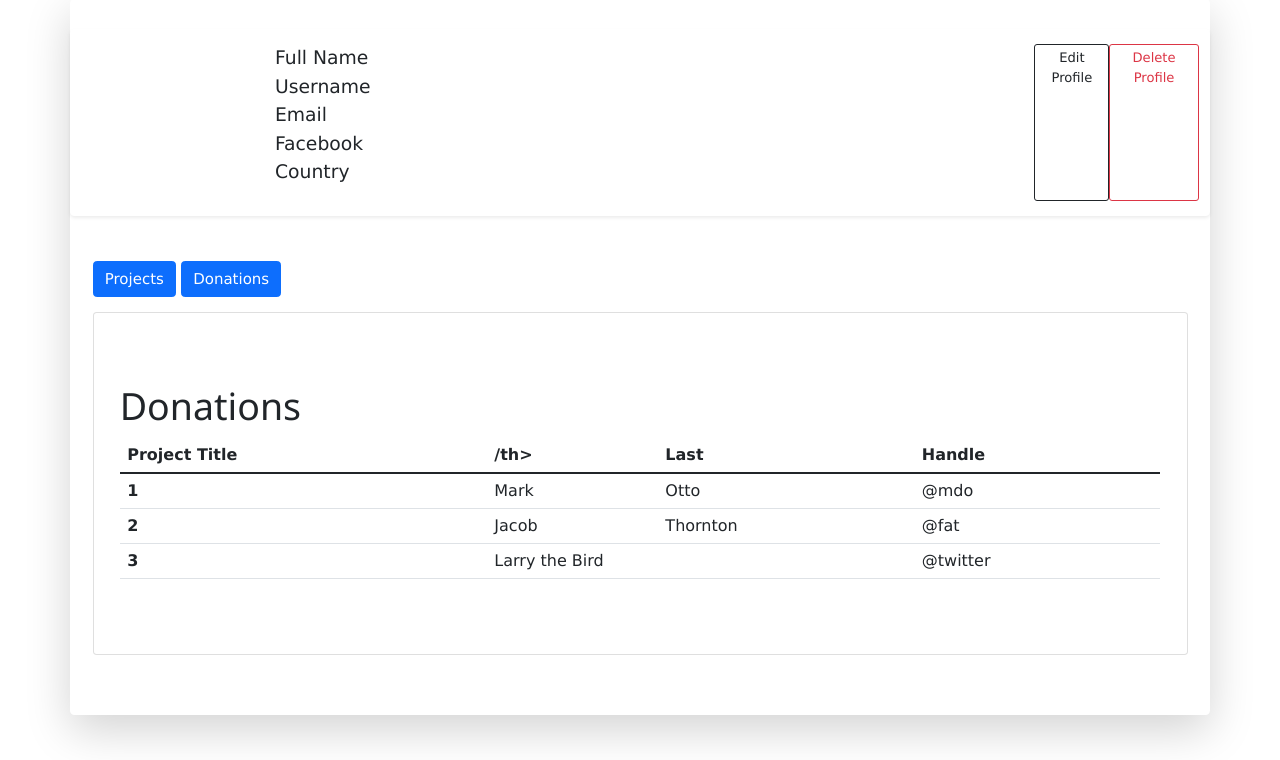
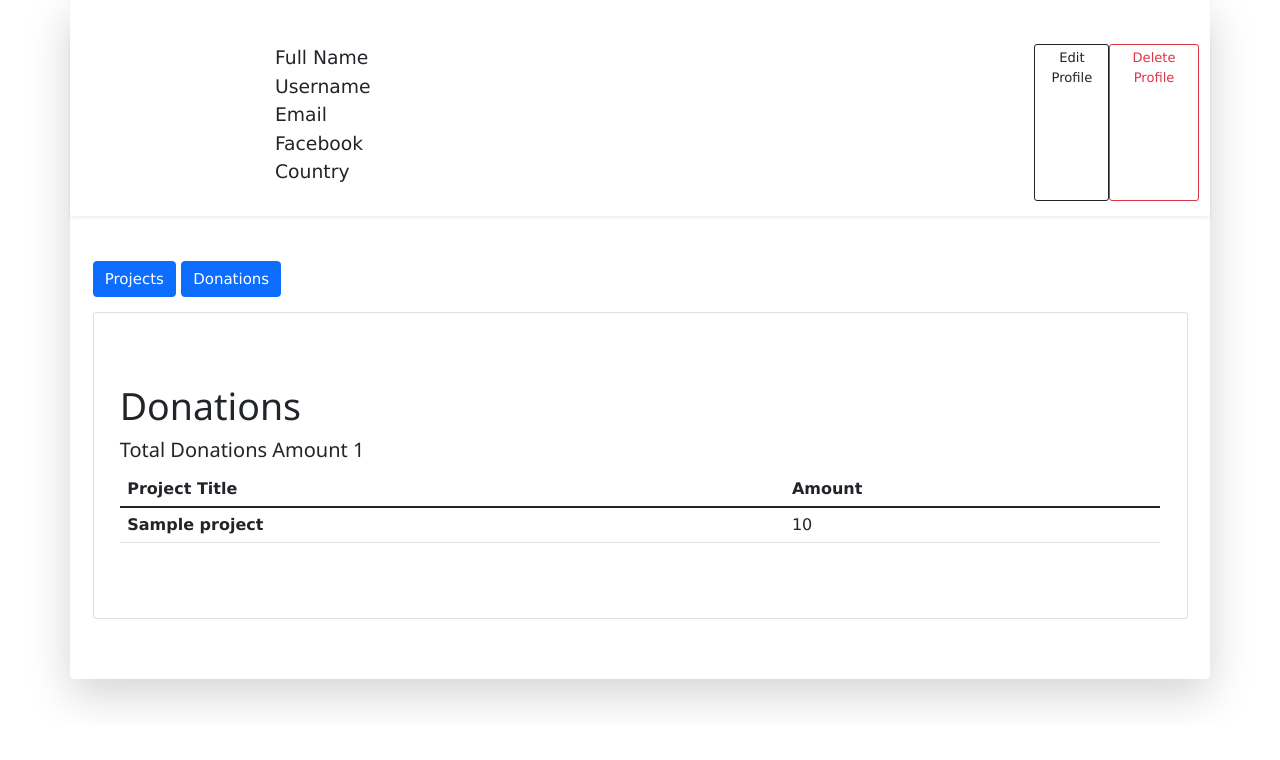
Before and after one commit to ayazeid/Crowd-Funding-App-Django, a Django app: template crowdfund/users/templates/users/user_profile.html in a window 1280 px wide, after a click on "Donations". Shown: the part 99-859 px from the top of the page. After the commit the page ends 806 px from the top, so only its background shows below. Run offline with Django 3.2, Linux system fonts and the light colour scheme; the template is opened without the code that fills it: most values are stand-ins (such as "Sample title", 1, 10 or a date in 2020); some libraries are stand-ins or nearby versions.

Commit message:
Add user donation in profile

```diff
--- a/crowdfund/crowdfund/settings.py
+++ b/crowdfund/crowdfund/settings.py
@@ -100,16 +100,16 @@ DATABASES = {
      }
  }
 
-#DATABASES = {
+# DATABASES = {
 #    'default': {
 #        'ENGINE': 'django.db.backends.postgresql_psycopg2',
-#        'NAME': 'crowdfund',
+#        'NAME': 'crowddb',
 #        'USER': 'yoda',
 #        'PASSWORD': 'yoda',
 #        'HOST': 'localhost',
 #        'PORT': 5432
 #    }
-#}
+# }
 
 
 
--- a/crowdfund/users/templates/users/user_profile.html
+++ b/crowdfund/users/templates/users/user_profile.html
@@ -252,33 +252,21 @@
       <div class="card card-body">
         <div class="container my-5">
           <h3 class="display-6">Donations</h3>
+          <h4>Total Donations Amount {{total_donations}}</h4>
           <table class="table">
             <thead>
               <tr>
                 <th scope="col">Project Title</th>
-                <th scope="col">/th></th>
-                <th scope="col">Last</th>
-                <th scope="col">Handle</th>
+                <th scope="col">Amount</th>
               </tr>
             </thead>
             <tbody>
+              {% for donation in donations%}
               <tr>
-                <th scope="row">1</th>
-                <td>Mark</td>
-                <td>Otto</td>
-                <td>@mdo</td>
+                <th scope="row">{{donation.project.title}}</th>
+                <td>{{donation.amount}}</td>
               </tr>
-              <tr>
-                <th scope="row">2</th>
-                <td>Jacob</td>
-                <td>Thornton</td>
-                <td>@fat</td>
-              </tr>
-              <tr>
-                <th scope="row">3</th>
-                <td colspan="2">Larry the Bird</td>
-                <td>@twitter</td>
-              </tr>
+              {%endfor%}
             </tbody>
           </table>
         </div>
```
Also changed, not shown: crowdfund/users/views.py (+7 -2 lines), crowdfund/projects/migrations/0001_initial.py.
